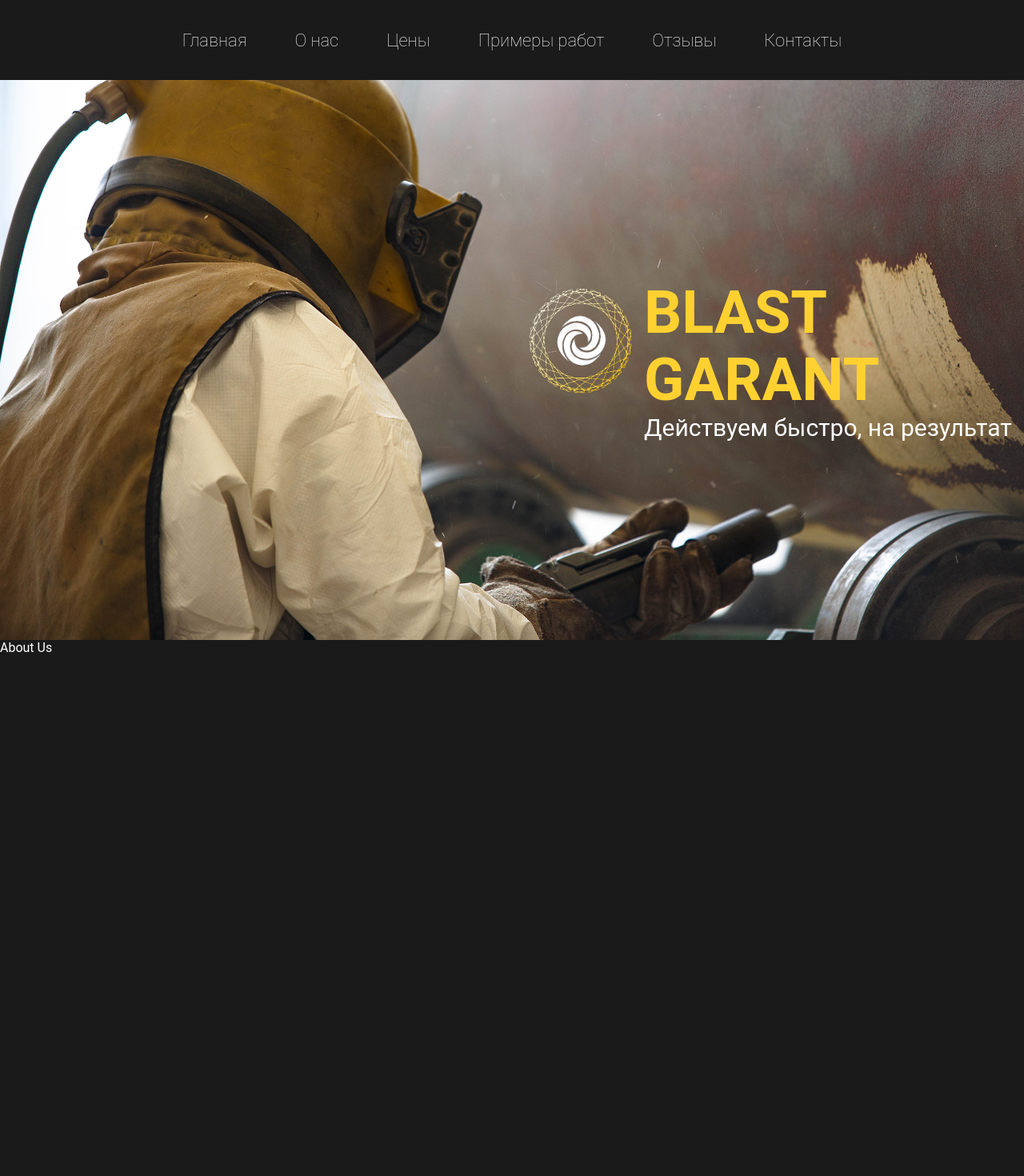
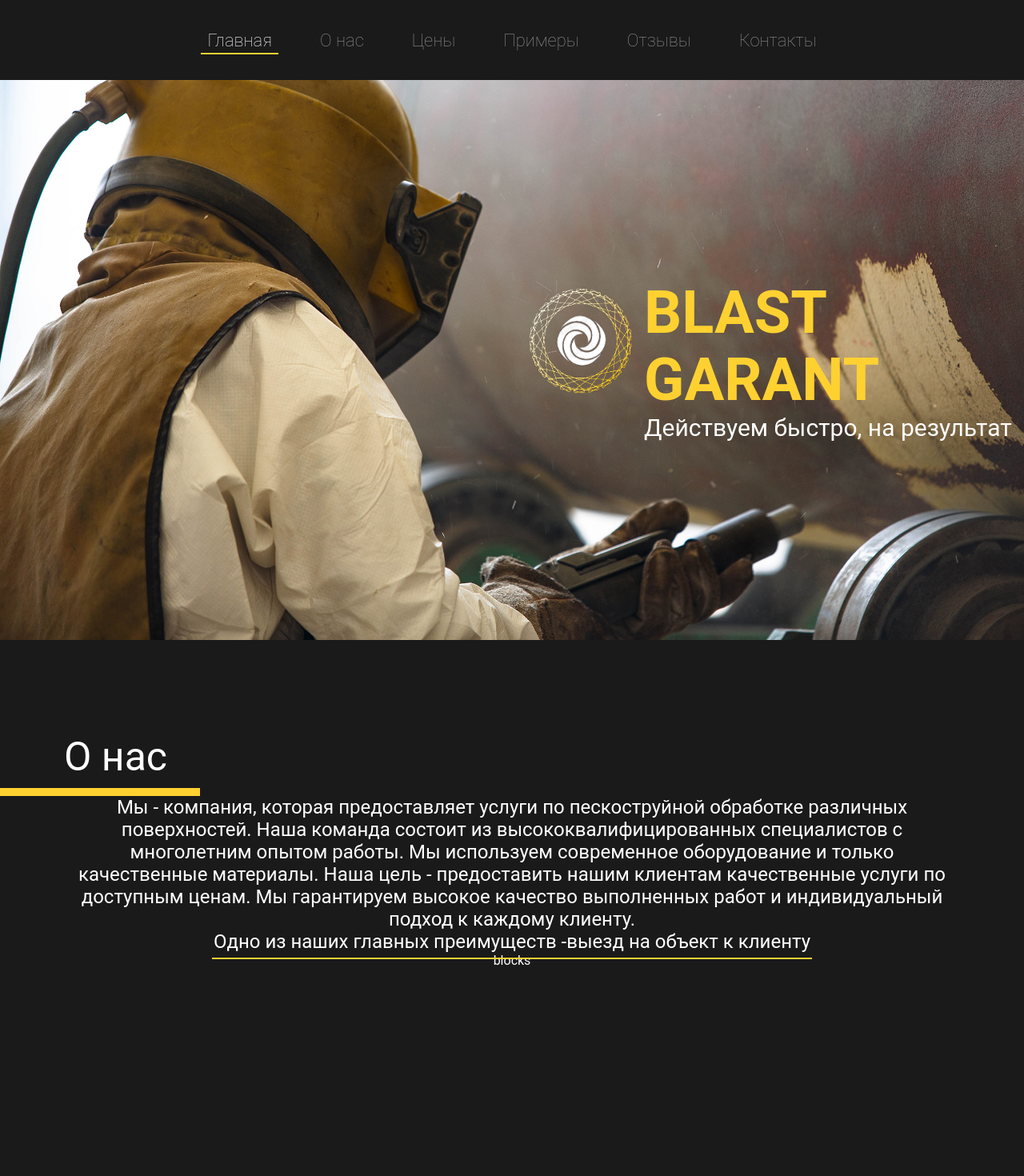
Before and after one commit to InVinoveritas6/blast-garant, a React (Create React App) app: page / in a window 1280 px wide. Shown: the top 1470 px of the page at 80% size. Before the commit the page ends 819 px from the top, so only its background shows below. Built offline with nearby package versions, Linux system fonts and the light colour scheme.

Commit message:
add page about us and header

```diff
--- a/src/App.js
+++ b/src/App.js
@@ -11,18 +11,21 @@
 
 //Style
 import './App.css';
+import { useState } from 'react';
 
-function App() {
+const App = () => {
+  const [page, setPage] = useState('#mainPage')
+
   return (
     <div className='app'>
-      <Header/>
+      <Header page={page} setPage={setPage} />
       <div className='body'>
         <MainPage/>
          <AboutUs/>
-       {/* <Prices/>
+       <Prices/>
         <ExamplesPage/>
         <ReviewsPage/>
-        <Contacts/> */}
+        <Contacts/>
       </div>
     </div>
   );
--- /dev/null
+++ b/src/components/CustomPageBlock/CustomPageBlock.jsx
@@ -0,0 +1,14 @@
+
+//Style
+import './CustomPageBlockStyle.scss'
+
+const CustomPageBlock = ({children, id, title}) => {
+    return (
+        <div id={id}className='customPageBlock'>
+            {title && <div className='title-block'>{title}<span></span></div>}
+            {children}
+        </div>
+        )
+    };
+
+export default CustomPageBlock;
--- /dev/null
+++ b/src/components/CustomPageBlock/CustomPageBlockStyle.scss
@@ -0,0 +1,24 @@
+.customPageBlock {
+    padding-top: 100px;
+    height: calc(100vh - 100px);
+}
+
+.title-block {
+    position: relative;
+    box-sizing: border-box;
+    color: #fff;
+    height: 95px;
+    display: flex;
+    align-items: flex-end;
+    padding: 20px 80px;
+    font-size: 50px;
+}
+
+.title-block span {
+    position: absolute;
+    left: 0;
+    bottom: 0;
+    width: 250px;
+    height: 10px;
+    background: #FED131;
+}
--- a/src/components/Header/Header.jsx
+++ b/src/components/Header/Header.jsx
@@ -1,19 +1,32 @@
-import React from 'react'
+
 
 //Style
 import  './HeaderStyle.scss';
 
-const Header = () => {
+const Header = ({page, setPage}) => {
+
+    const headerLinks = [
+        {name: "Главная", id: "#mainPage"},
+        {name: "О нас", id: "#aboutUs"},
+        {name: "Цены", id: "#prices"},
+        {name: "Примеры", id: "#examples"},
+        {name: "Отзывы", id: "#reviews"},
+        {name: "Контакты", id: "#contacts"},
+    ]
+
     return (
         <div className='header'>
-            <div className='header-body'>
-                <div> Главная </div>
-                <div> О нас </div>
-                <div> Цены </div>
-                <div> Примеры работ </div>
-                <div> Отзывы </div>
-                <div> Контакты </div>
+            {headerLinks.map((el) => {
+               return( <div className='header-body'>
+                <div className='test'>
+                    <div className={page === el.id ?'header-item test1' :'header-item'} >
+                        <a href={el.id} onClick={() => setPage(el.id)}>{el.name}</a>
+                        <span></span>
+                    </div>
+                </div>
             </div>
+            )
+            })}
         </div>
         )
     };
--- a/src/components/Header/HeaderStyle.scss
+++ b/src/components/Header/HeaderStyle.scss
@@ -9,16 +9,62 @@
     height: 100px;
     background: #1A1A1A;
     color: #fff;
+    z-index: 9999;
 }
 
 .header-body {
     display: flex;
     justify-content: center;
     align-items: center;
-    gap: 60px;
 }
 
-.header-body div {
+.header-item {
+    position: relative;
+    display: flex;
+    justify-content: center;
+    width: 100%;
+}
+
+.test {
+    padding: 0 30px;
+
+}
+
+.header-item a {
     font-size: 22px;
     font-weight: 100;
+    color: #929292;
+    text-decoration: none;
+    transition: 0.3s;
 }
+
+.header-item span {
+    position: absolute;
+    bottom: -5px;
+    width: 120%;
+    height: 2px;
+    background: #FED131;
+    transform: scaleX(0);
+    transition: 0.3s;
+}
+
+.header-item {
+    &:hover {
+        span {
+            transform: scaleX(1);
+        }
+        a {
+            color: #fff;
+        }
+    }
+}
+
+.test1 {
+    span {
+        transform: scaleX(1);
+    }
+    a {
+        color: #fff;
+    }
+
+}
--- a/src/index.css
+++ b/src/index.css
@@ -1,3 +1,7 @@
+html {
+  scroll-behavior: smooth;
+}
+
 body {
   margin: 0;
   font-family: 'Roboto', sans-serif;
--- a/src/pages/AboutUs/AboutUs.jsx
+++ b/src/pages/AboutUs/AboutUs.jsx
@@ -1,10 +1,29 @@
+//Components
+import CustomPageBlock from "../../components/CustomPageBlock/CustomPageBlock";
+
+//Style
+import "./AboutUsStyle.scss";
 
 const AboutUs = () => {
-    return (
-        <div style={{color: "#fff"}}>
-            About Us
+  return (
+    <CustomPageBlock id="aboutUs" title={"О нас"}>
+      <div className="about-us-block">
+        <div className="about-us-text-block">
+            <div className="about-us-text">
+            Мы - компания, которая предоставляет услуги по пескоструйной обработке
+          различных поверхностей. Наша команда состоит из
+          высококвалифицированных специалистов с многолетним опытом работы. Мы
+          используем современное оборудование и только качественные материалы.
+          Наша цель - предоставить нашим клиентам качественные услуги по
+          доступным ценам. Мы гарантируем высокое качество выполненных работ и
+          индивидуальный подход к каждому клиенту.
+          <div className="last-line">Одно из наших главных преимуществ -выезд на объект к клиенту <span></span></div>
+            </div>
         </div>
-        )
-    };
+        <div className="about-us-info-block">blocks</div>
+      </div>
+    </CustomPageBlock>
+  );
+};
 
 export default AboutUs;
--- a/src/pages/AboutUs/AboutUsStyle.scss
+++ b/src/pages/AboutUs/AboutUsStyle.scss
@@ -0,0 +1,41 @@
+.about-us-block{
+    display: flex;
+    justify-content: center;
+    flex-direction: column;
+    align-items: center;
+    height: calc(100% - 95px);
+}
+
+.about-us-text-block {
+    display: flex;
+    align-items: center;
+    justify-content: center;
+    height: 40%;
+    color: #fff;
+}
+
+.about-us-text {
+    text-align: center;
+    font-size: 24px;
+    max-width: 1100px;
+}
+
+.about-us-info-block {
+    height: 100%;
+    color: #fff;
+}
+
+.last-line {
+    position: relative;
+    display: flex;
+    justify-content: center;
+}
+
+.last-line span {
+    position: absolute;
+    background: #FED131;
+    left: auto;
+    bottom: -8px;
+    width: 750px;
+    height: 2px;
+}
--- a/src/pages/MainPage/MainPage.jsx
+++ b/src/pages/MainPage/MainPage.jsx
@@ -1,10 +1,14 @@
+
+//Components
+import CustomPageBlock from '../../components/CustomPageBlock/CustomPageBlock';
 
 //Style
 import './MainPageStyle.scss';
 
 const MainPage = () => {
     return (
-        <div className='main-page'>
+        <CustomPageBlock id="mainPage">
+            <div  className='main-page'>
                 <div className='main-page-block'>
                     <div className='main-page-content'>
                         <img className='main-page-logo' src='/images/Logo.png' alt='logo'/>
@@ -13,6 +17,7 @@
                     </div>
                 </div>
             </div>
+        </CustomPageBlock>
         )
     };
 
--- a/src/pages/MainPage/MainPageStyle.scss
+++ b/src/pages/MainPage/MainPageStyle.scss
@@ -1,8 +1,8 @@
+
 .main-page {
     display: flex;
     justify-content: flex-end;
-    height: calc(100vh - 100px);
-    margin-top: 100px;
+    height: 100%;
     background-image: url('../../../public/images/sandblaster.jfif');
     background-size: cover;
 }
--- a/src/pages/Prices/Prices.jsx
+++ b/src/pages/Prices/Prices.jsx
@@ -1,12 +1,15 @@
 
+import CustomPageBlock from '../../components/CustomPageBlock/CustomPageBlock';
 //Style
 import './PricesStyle.scss'
 
 const Prices = () => {
     return (
-        <div style={{color: "#fff"}}>
-            Prices
-        </div>
+        <CustomPageBlock id={"prices"}>
+            <div>
+                Prices
+            </div>
+        </CustomPageBlock>
         )
     };
 
```
Lines whose indentation alone changed are shown as unchanged.
